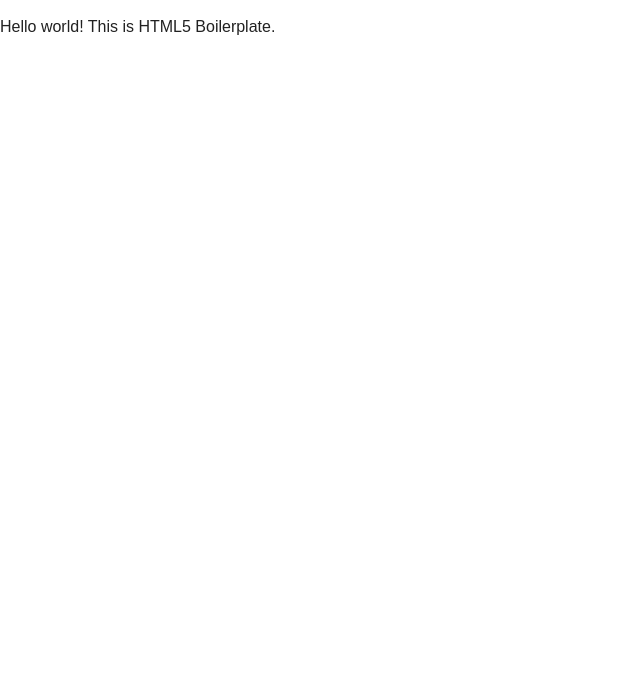
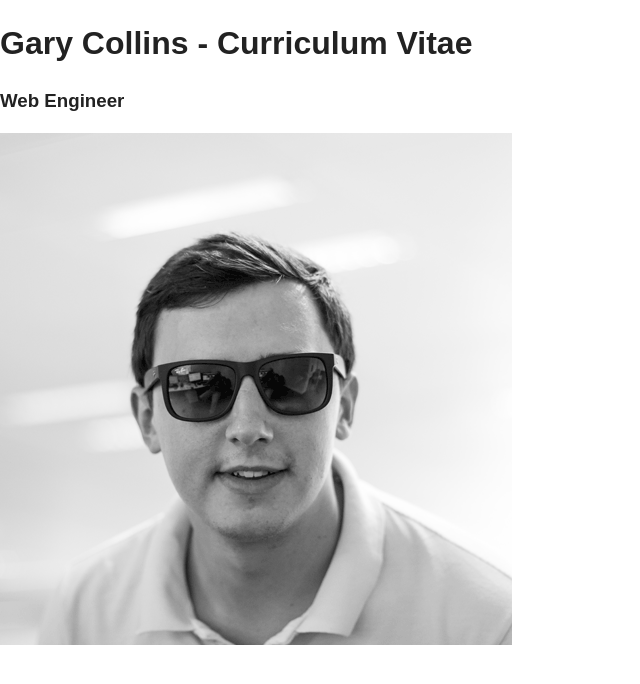
Before and after one commit to Gazzinho/garycollinscv, a plain HTML site: page index.html in a window 1280 px wide. Shown: the whole page, without its empty margins (0-640 px from the left). Drawn offline with nearby package versions, Linux system fonts and the light colour scheme.

Commit message:
Initial index hello world
Added title, description and profile pic

```diff
--- a/index.html
+++ b/index.html
@@ -22,7 +22,16 @@
         <![endif]-->
 
         <!-- Add your site or application content here -->
-        <p>Hello world! This is HTML5 Boilerplate.</p>
+        <section class="page-content">
+
+            <h1 class="main-title">Gary Collins - Curriculum Vitae</h1>
+            <h3 class="occupation">Web Engineer</h3>
+
+            <section class="intro">
+                <img src="img/profile_office_sunglasses_bw_web_sq__512x512.png" width="512" height="512"/>
+            </section>
+
+        </section>
 
         <script src="//ajax.googleapis.com/ajax/libs/jquery/1.10.1/jquery.min.js"></script>
         <script>window.jQuery || document.write('<script src="js/vendor/jquery-1.10.1.min.js"><\/script>')</script>
```
